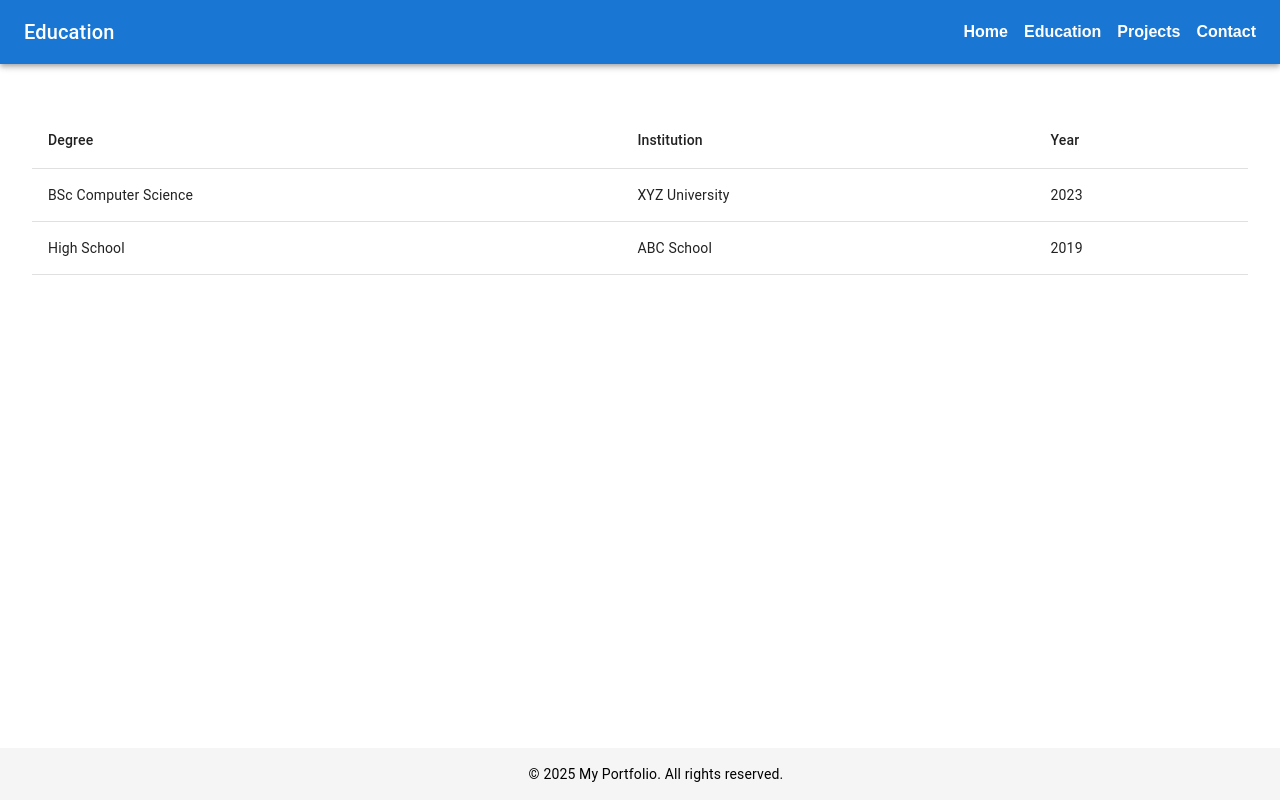
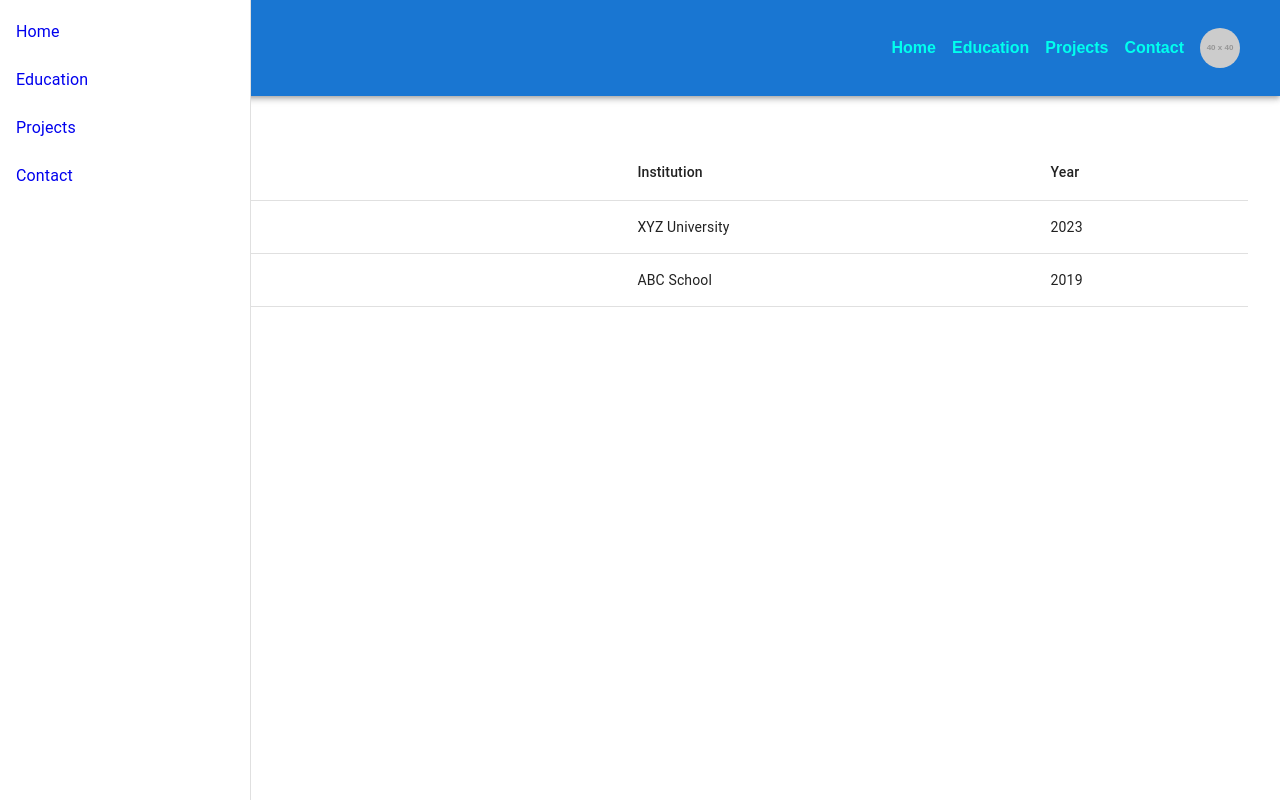
Before and after one commit to sadbrownladd/react-portfolio-2025, a React (Vite) app: page /education in a window 1280 px wide. Built offline with nearby package versions, Linux system fonts and the light colour scheme.

Commit message:
feat: enhance Header with avatar and dropdown, add responsive SideNav

```diff
--- a/src/App.jsx
+++ b/src/App.jsx
@@ -1,7 +1,7 @@
 import { BrowserRouter as Router, Routes, Route } from 'react-router-dom';
 import { PageTitleProvider } from './context/PageTitleContext';
 import Header from './layouts/Header';
-import Footer from './layouts/Footer';
+import SideNav from './layouts/SideNav';
 import Home from './pages/Home';
 import Education from './pages/Education';
 import Projects from './pages/Projects';
@@ -12,6 +12,7 @@ function App() {
   return (
     <PageTitleProvider>
       <Router>
+        <SideNav />
         <Header />
         <Routes>
           <Route path="/" element={<Home />} />
@@ -19,7 +20,6 @@ function App() {
           <Route path="/projects" element={<Projects />} />
           <Route path="/contact" element={<Contact />} />
         </Routes>
-        <Footer />
       </Router>
     </PageTitleProvider>
   );
--- a/src/layouts/Header/Header.module.css
+++ b/src/layouts/Header/Header.module.css
@@ -1,5 +1,8 @@
 .header {
-    background-color: var(--primary-color);
+  background: var(--bg-color, #080808);
+  display: flex;
+  justify-content: space-between;
+  padding: 1rem;
 }
 
 .title {
@@ -12,7 +15,7 @@
 }
 
 .link {
-    color: white;
+  color: var(--highlight-color, #00ffee);
   text-decoration: none;
   font-weight: bold;
 }
@@ -20,3 +23,18 @@
 .link:hover {
   text-decoration: underline;
 }
+
+.avatar {
+  cursor: pointer;
+  margin-left: 1rem;
+}
+
+@media (max-width: 768px) {
+  .header {
+    flex-direction: column;
+    align-items: center;
+  }
+  .navLinks {
+    margin-top: 1rem;
+  }
+}
--- a/src/layouts/Header/index.jsx
+++ b/src/layouts/Header/index.jsx
@@ -1,10 +1,15 @@
-import { AppBar, Toolbar, Typography } from '@mui/material';
+import { AppBar, Toolbar, Typography, Avatar, Menu, MenuItem } from '@mui/material';
 import { Link } from 'react-router-dom';
+import { useState } from 'react';
 import { usePageTitle } from '../../context/PageTitleContext';
 import styles from './Header.module.css';
 
 export default function Header() {
   const { title } = usePageTitle();
+  const [anchorEl, setAnchorEl] = useState(null);
+
+  const handleMenuOpen = (event) => setAnchorEl(event.currentTarget);
+  const handleMenuClose = () => setAnchorEl(null);
 
   return (
     <AppBar position="static" className={styles.header}>
@@ -18,6 +23,19 @@ export default function Header() {
           <Link to="/projects" className={styles.link}>Projects</Link>
           <Link to="/contact" className={styles.link}>Contact</Link>
         </div>
+        <Avatar
+          alt="Profile"
+          src="https://via.placeholder.com/40" // Replace with your profile image
+          onClick={handleMenuOpen}
+          className={styles.avatar}
+        />
+        <Menu
+          anchorEl={anchorEl}
+          open={Boolean(anchorEl)}
+          onClose={handleMenuClose}
+        >
+          <MenuItem onClick={handleMenuClose}>Logout</MenuItem>
+        </Menu>
       </Toolbar>
     </AppBar>
   );
--- /dev/null
+++ b/src/layouts/SideNav/SideNav.module.css
@@ -0,0 +1,16 @@
+.list {
+    width: 250px;
+  }
+
+  .menuButton {
+    position: absolute;
+    top: 10px;
+    left: 10px;
+    z-index: 1;
+  }
+
+  @media (max-width: 768px) {
+    .list {
+      width: 200px;
+    }
+  }
--- /dev/null
+++ b/src/layouts/SideNav/index.jsx
@@ -0,0 +1,48 @@
+import { Drawer, List, ListItem, ListItemText, IconButton } from '@mui/material';
+import { Link } from 'react-router-dom';
+import { useState, useEffect } from 'react';
+import { useMediaQuery } from '@mui/material';
+import MenuIcon from '@mui/icons-material/Menu';
+import styles from './SideNav.module.css';
+
+export default function SideNav() {
+  const [open, setOpen] = useState(false);
+  const isMobile = useMediaQuery('(max-width: 768px)');
+
+  useEffect(() => {
+    setOpen(!isMobile);
+  }, [isMobile]);
+
+  const toggleDrawer = () => setOpen(!open);
+
+  return (
+    <>
+      {isMobile && (
+        <IconButton onClick={toggleDrawer} className={styles.menuButton}>
+          <MenuIcon />
+        </IconButton>
+      )}
+      <Drawer
+        anchor="left"
+        open={open}
+        onClose={toggleDrawer}
+        variant={isMobile ? 'temporary' : 'permanent'}
+      >
+        <List className={styles.list}>
+          <ListItem button component={Link} to="/" onClick={toggleDrawer}>
+            <ListItemText primary="Home" />
+          </ListItem>
+          <ListItem button component={Link} to="/education" onClick={toggleDrawer}>
+            <ListItemText primary="Education" />
+          </ListItem>
+          <ListItem button component={Link} to="/projects" onClick={toggleDrawer}>
+            <ListItemText primary="Projects" />
+          </ListItem>
+          <ListItem button component={Link} to="/contact" onClick={toggleDrawer}>
+            <ListItemText primary="Contact" />
+          </ListItem>
+        </List>
+      </Drawer>
+    </>
+  );
+}
```
Lines whose indentation alone changed are shown as unchanged.
